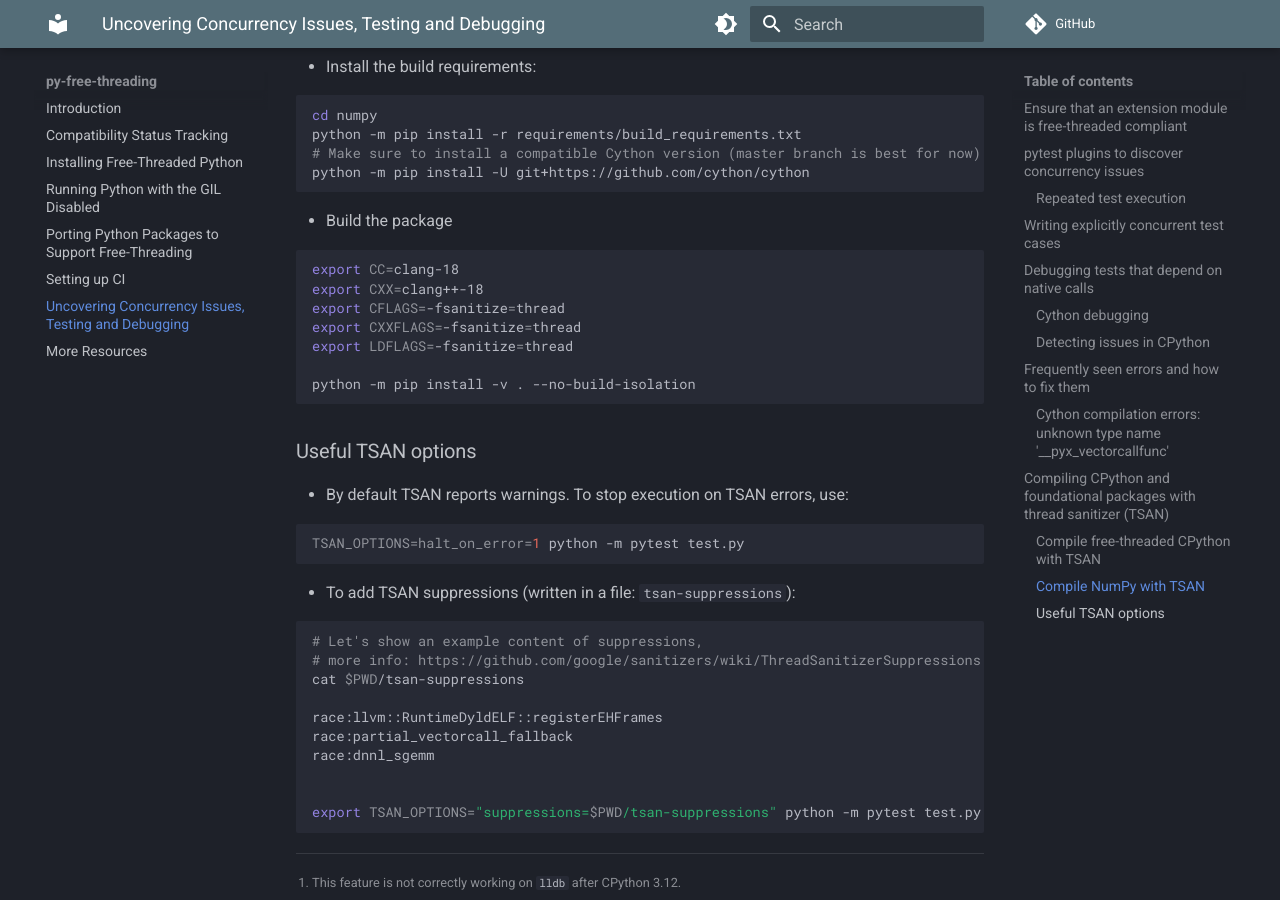
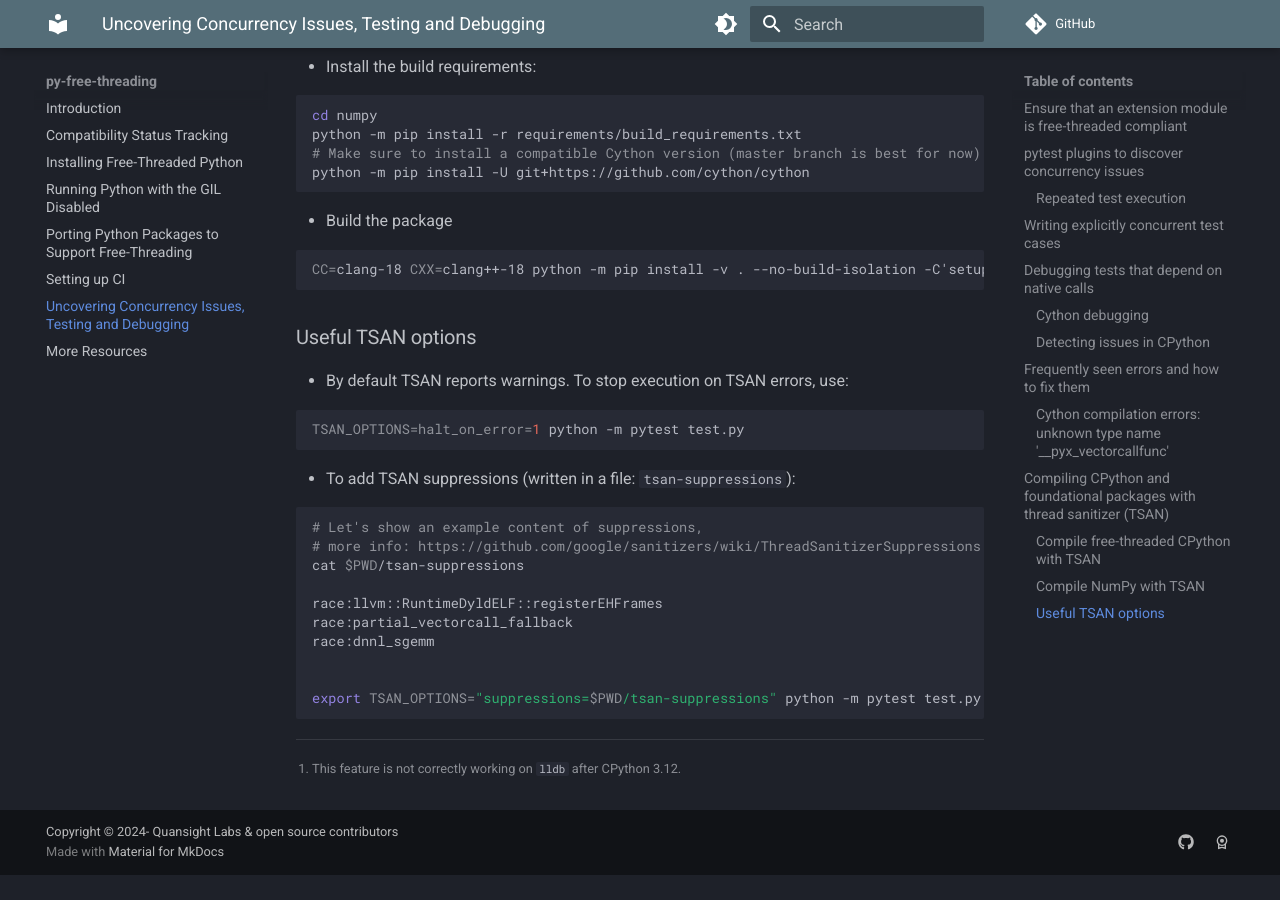
Before and after one commit to Quansight-Labs/free-threaded-compatibility, an MkDocs documentation site: the page built from docs/debugging.md, in a window 1280 px wide and 900 px high, scrolled down 5450 px. Built offline with MkDocs 1.6.1 and Material for MkDocs 9.7.7, drawn with Linux system fonts in a browser that asks for light colours; comment, search, counter and statistics services are not loaded; after the commit the page ends 6325 px from its top, so only the background shows below that.

Commit message:
use built-in meson option to build with tsan

````diff
--- a/docs/debugging.md
+++ b/docs/debugging.md
@@ -351,13 +351,7 @@
 - Build the package
 
 ```bash
-export CC=clang-18
-export CXX=clang++-18
-export CFLAGS=-fsanitize=thread
-export CXXFLAGS=-fsanitize=thread
-export LDFLAGS=-fsanitize=thread
-
-python -m pip install -v . --no-build-isolation
+CC=clang-18 CXX=clang++-18 python -m pip install -v . --no-build-isolation -C'setup-args=-Db_sanitize=thread
 ```
 
 ### Useful TSAN options
````
